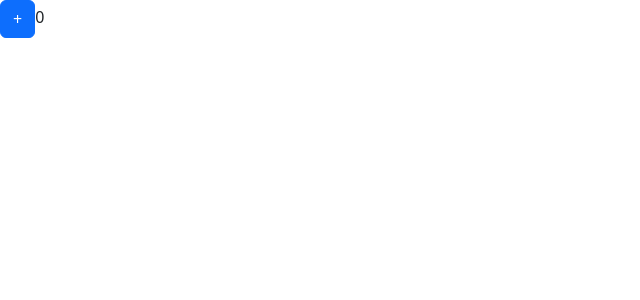
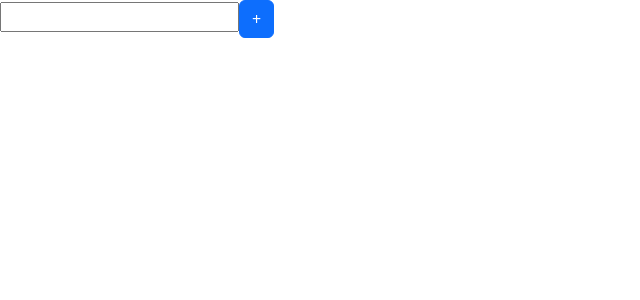
Before and after one commit to castilloali/learn-react, a React (Vite) app: page / in a window 1280 px wide. Shown: the top 300 px of the page, without its empty margins (0-640 px from the left). Built offline with nearby package versions, Linux system fonts and the light colour scheme.

Commit message:
learn useRef

```diff
--- a/src/bomponents/Status.jsx
+++ b/src/bomponents/Status.jsx
@@ -1,14 +1,14 @@
-import React, {useState , useEffect} from 'react'
+import React, { useRef} from 'react'
 import { Button } from 'react-bootstrap'
 function Status() {
-    const [count,setCount]=useState(0)
-    useEffect(()=>{
-        console.log("ssss")
-    },[count])
+    const inp = useRef(null)
+    const Foucsr=()=>{
+        inp.current.focus()
+    }
     return (
         <div>
-            <Button onClick={()=>{setCount(count + 1)}}> +</Button>
-            <label >{count}</label>
+            <input type="text" ref={inp} />
+            <Button onClick={Foucsr}> +</Button>
         </div>
     )
 }
```
